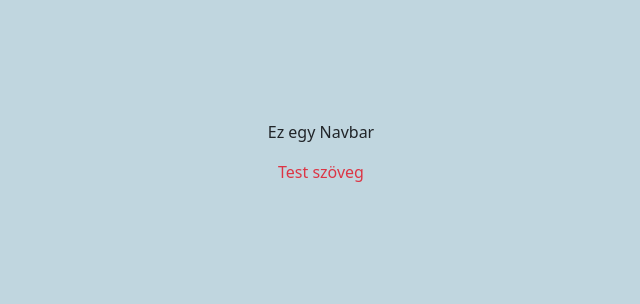
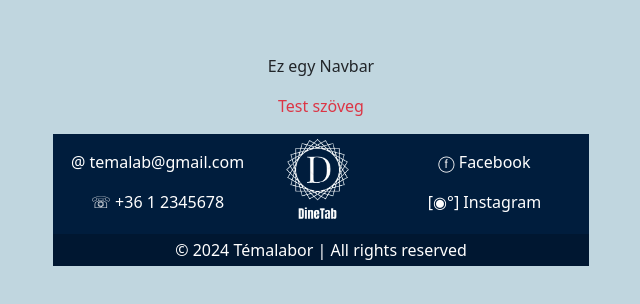
Before and after one commit to dudigeri0303/Temalab, a React (Vite) app in the folder TemalabFrontEnd/: page / in a window 1280 px wide. Shown: the part 240-544 px from the top of the page, without its empty margins (319-959 px from the left). Built offline with nearby package versions, Linux system fonts and the light colour scheme.

Commit message:
Footer nagyjából kész + hozzáadtam egy körbvágott logo-t a projecthez

```diff
--- a/TemalabFrontEnd/src/App.css
+++ b/TemalabFrontEnd/src/App.css
@@ -50,3 +50,17 @@ body {
 .read-the-docs {
   color: #888;
 }
+
+footer {
+  background-color: #001D3D;
+  color:white;
+}
+
+footer a {
+  color:white;
+  text-decoration: none;
+}
+
+footer a:hover {
+  color:black;
+}
--- a/TemalabFrontEnd/src/App.jsx
+++ b/TemalabFrontEnd/src/App.jsx
@@ -2,6 +2,7 @@ import { useState } from 'react'
 import './App.css'
 import { BrowserRouter as Router, Routes, Route } from "react-router-dom";
 import Login from './sections/Login';
+import Footer from './components/Footer';
 
 function App() {
   const [count, setCount] = useState(0)
@@ -13,6 +14,7 @@ function App() {
               <Route path="/" element={<Login/>} />
             </Routes>
       </Router>
+      <Footer /> {/* Elvileg így minden oldalra render-elve lesz*/}
     </>
   )
 }
--- /dev/null
+++ b/TemalabFrontEnd/src/components/Footer.jsx
@@ -0,0 +1,47 @@
+import "../App.css";
+
+export default function Footer() {
+  return (
+    <>
+        <footer className="text-center text-lg-start">
+          <section>
+            <div className="row mt-3 justify-content-center">
+              <div className="col-md-5 col-lg-5 col-xl-5 mt-3 text-center">
+                <p>
+                  <a href="mailto:temalab@gmail.com">@ temalab@gmail.com</a>
+                </p>
+                <p>
+                  <i className="fas fa-envelope mr-3"></i> ☏ +36 1 2345678
+                </p>
+              </div>
+
+              <div className="col-md-2 col-lg-2 col-xl-2 mt-1">
+                <img
+                  src="logorestaurant-resizedForFooter.png"
+                  style={{ width: "90%" }}
+                />
+              </div>
+
+              <div className="col-md-5 col-lg-5 col-xl-5 mt-3 text-center">
+                <p>
+                  <i className="fas fa-home mr-3"></i>{" "}
+                  <a href="https://facebook.com">ⓕ Facebook</a>
+                </p>
+                <p>
+                  <i className="fas fa-envelope mr-3"></i>{" "}
+                  <a href="https://instagram.com">[◉°] Instagram</a>
+                </p>
+              </div>
+            </div>
+          </section>
+
+          <div
+            className="text-center p-1 mt-1"
+            style={{ backgroundColor: "rgba(0, 0, 0, 0.2)" }}
+          >
+            © 2024 Témalabor | All rights reserved
+          </div>
+        </footer>
+    </>
+  );
+}
```
Also changed, not shown: TemalabFrontEnd/public/logorestaurant-resizedForFooter.png (added), 1 other file (tests, documents, lock files or other folders).
